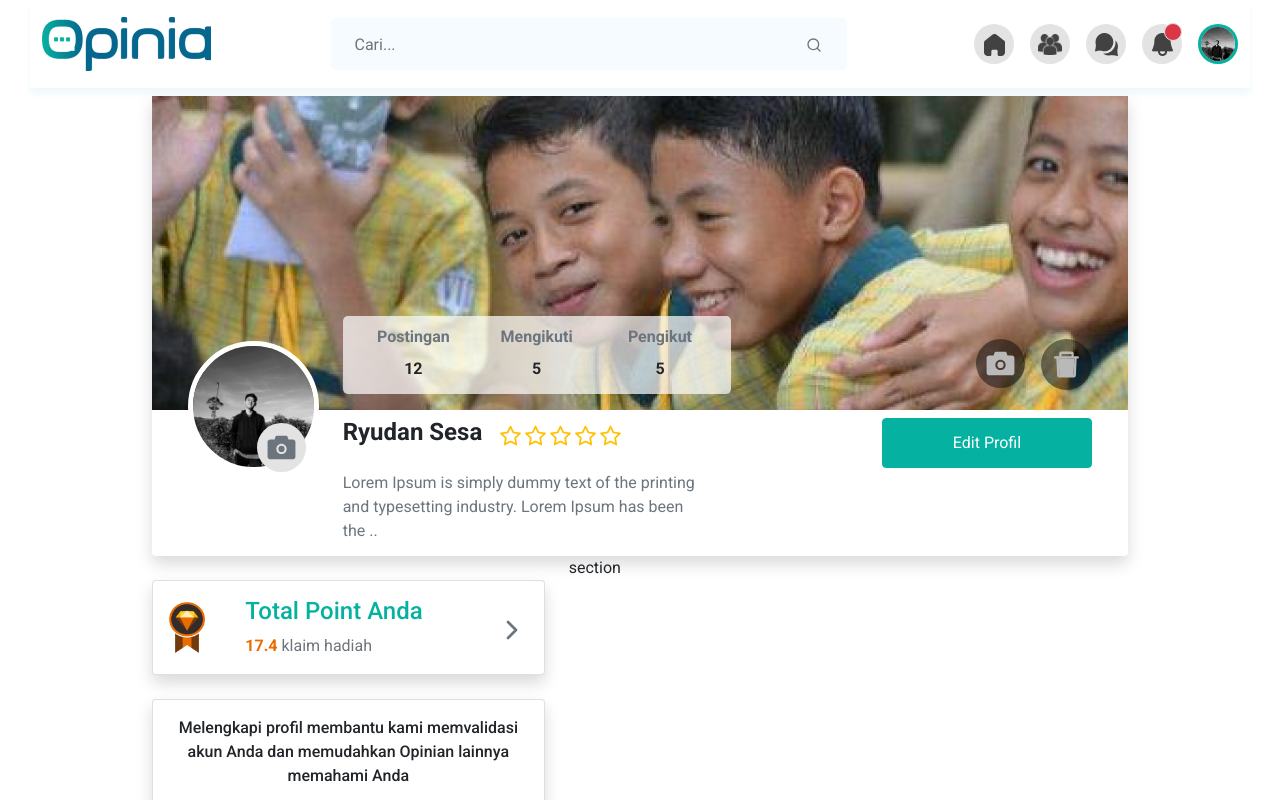
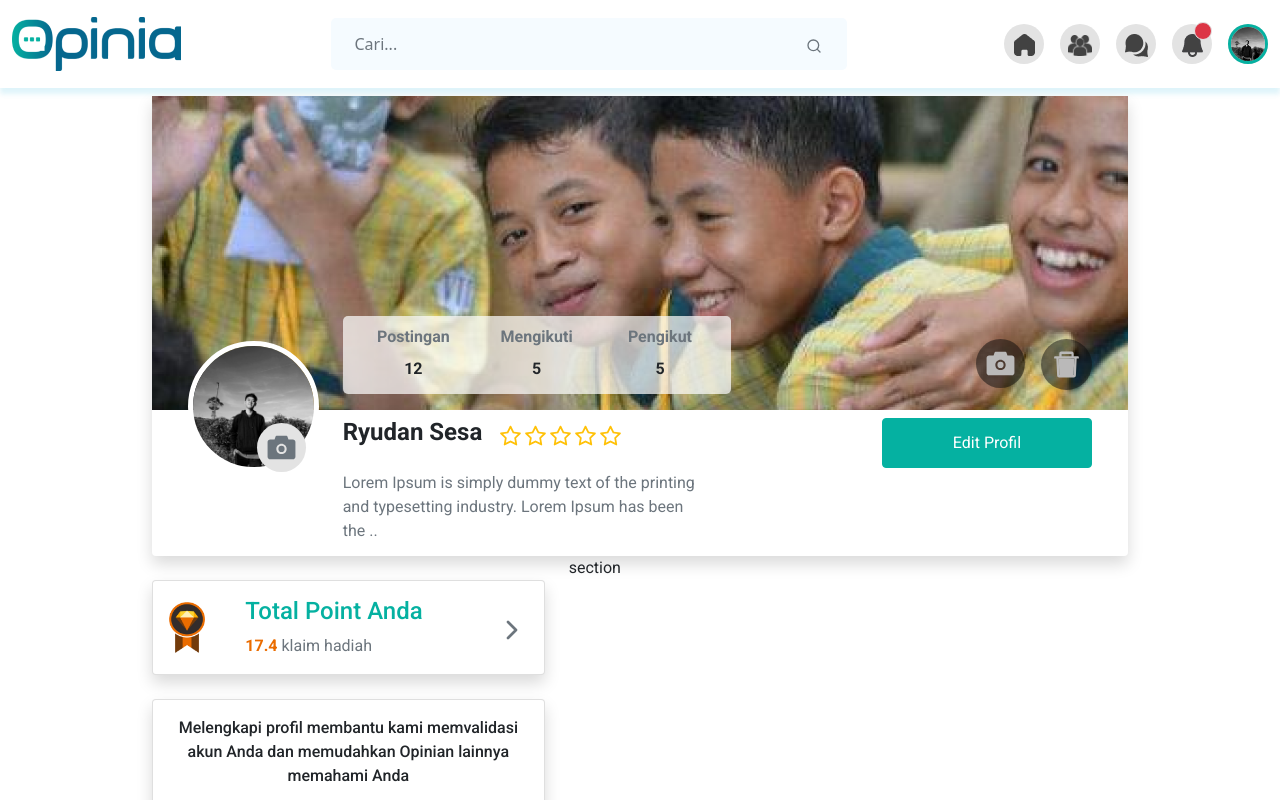
Before and after one commit to rintosaputro/profile-page, a React (Create React App) app: page / in a window 1280 px wide. Shown: the top 800 px of the page. Built offline with nearby package versions, Linux system fonts and the light colour scheme.

Commit message:
fix: shadow

```diff
--- a/package.json
+++ b/package.json
@@ -19,6 +19,7 @@
     "start": "react-scripts start",
     "build": "react-scripts build",
     "test": "react-scripts test",
+    "lint": "eslint ./**/*.js --fix",
     "eject": "react-scripts eject"
   },
   "eslintConfig": {
--- a/src/assets/styles/navigation.scss
+++ b/src/assets/styles/navigation.scss
@@ -1,9 +1,9 @@
 $primary: #05B1A1 !default;
 
 .navbar {
-  box-shadow: 0px 6px 5px 0px rgba(97,198,229,0.1);
-  -webkit-box-shadow: 0px 6px 5px 0px rgba(97,198,229,0.1);
-  -moz-box-shadow: 0px 6px 5px 0px rgba(97,198,229,0.1);
+  box-shadow: 0px 6px 5px 0px rgba(97,198,229,0.2);
+  -webkit-box-shadow: 0px 6px 5px 0px rgba(97,198,229,0.2);
+  -moz-box-shadow: 0px 6px 5px 0px rgba(97,198,229,0.2);
  .navbar-collapse {
    max-width: fit-content;
  }
--- a/src/components/Layout.js
+++ b/src/components/Layout.js
@@ -4,10 +4,12 @@ import Navigation from './Navigation';
 import '../assets/styles/layout.scss';
 
 const Layout = ({ children }) => (
-  <div className="layout">
+  <div>
     <Navigation />
-    <div className="container">
-      {children}
+    <div className="layout">
+      <div className="container">
+        {children}
+      </div>
     </div>
   </div>
 );
```
